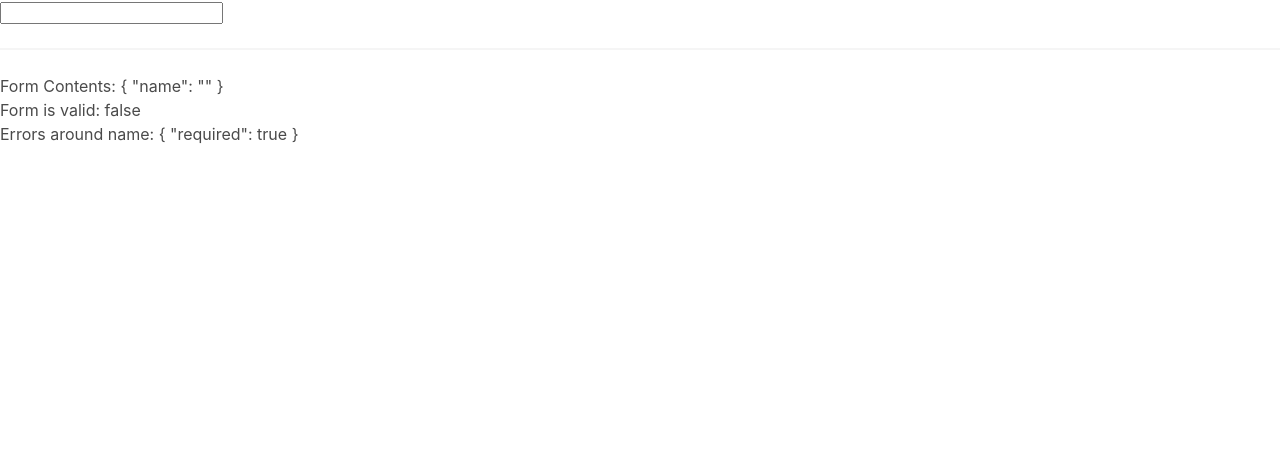
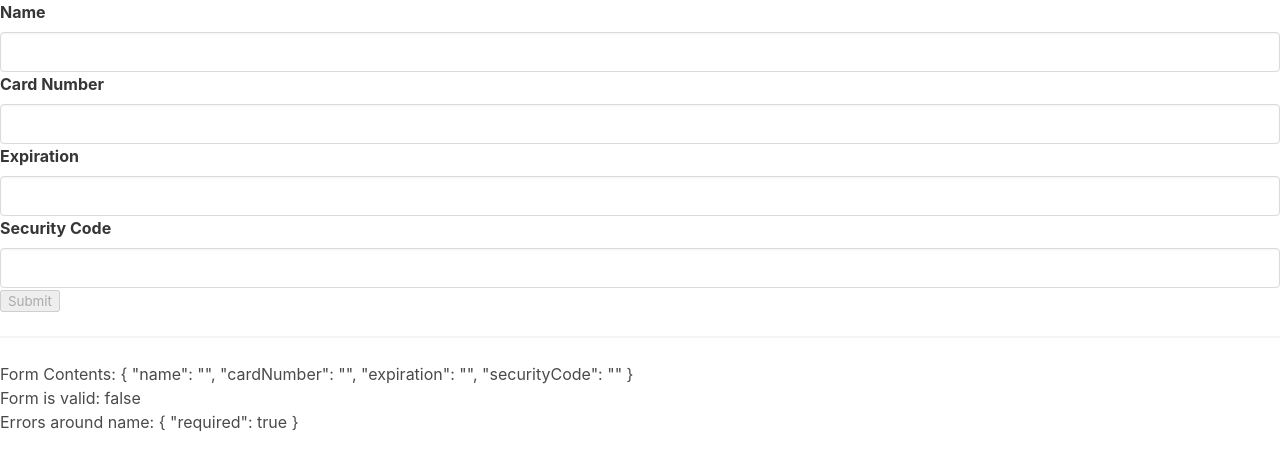
Before and after one commit to ShabanK/angular-credit-card-form, an Angular app: page / in a window 1280 px wide. Shown: the top 468 px of the page. Built offline with nearby package versions, Linux system fonts and the light colour scheme.

Commit message:
need input masking

```diff
--- a/src/app/card-form/card-form.component.html
+++ b/src/app/card-form/card-form.component.html
@@ -1,5 +1,26 @@
-<form [formGroup]="cardForm" action="">
-  <app-input [control]="cardForm.get('name')" ></app-input>
+<form [formGroup]="cardForm" (ngSubmit)="onSubmit()">
+  <app-input
+    [control]="cardForm.get('name')"
+    label="Name"
+  ></app-input>
+  <app-input
+    [control]="cardForm.get('cardNumber')"
+    label="Card Number"
+  ></app-input>
+  <app-input
+    [control]="cardForm.get('expiration')"
+    label="Expiration"
+  ></app-input>
+  <app-input
+    [control]="cardForm.get('securityCode')"
+    label="Security Code"
+  ></app-input>
+  <button
+    [disabled]="cardForm.invalid"
+    type="submit"
+  >
+    Submit
+  </button>
 </form>
 <hr />
 <div>Form Contents: {{cardForm.value | json}} </div>
--- a/src/app/card-form/card-form.component.ts
+++ b/src/app/card-form/card-form.component.ts
@@ -12,13 +12,31 @@ export class CardFormComponent implements OnInit {
     name: new FormControl("", [
       Validators.required,
       Validators.minLength(3),
-      Validators.maxLength(6),
-      Validators.pattern(/\s/)
+    ]),
+    cardNumber: new FormControl("",
+    [
+      Validators.required,
+      Validators.minLength(16),
+      Validators.maxLength(16),
+    ]
+    ),
+    expiration: new FormControl("",
+    [
+      Validators.required,
+      Validators.pattern(/^(0[1-9]|1[0-2])\/\d{2}$/),
+    ]),
+    securityCode: new FormControl("",[
+      Validators.required,
+      Validators.min(100),
+      Validators.max(999),
     ])
   })
-  constructor() { }
+  constructor() {  }
 
   ngOnInit() {
   }
+  onSubmit(){
+    console.log("submit fired")
+  }
 
 }
--- a/src/app/input/input.component.html
+++ b/src/app/input/input.component.html
@@ -1,26 +1,30 @@
-<input [formControl]="control" />
-<ng-container *ngIf="control.dirty
-                    && control.touched
-                    && control.errors"
->
-    <div *ngIf="control.errors.required">
+<div class="field">
+  <label class="label">{{label}}</label>
+  <div class="control">
+    <input
+      [ngClass]="{'is-danger': showErrors()}"
+      class="input" [formControl]="control" />
+  </div>
+  <ng-container *ngIf="showErrors()">
+    <div class="help is-danger" *ngIf="control.errors.required">
       A value is required!
     </div>
-    <div *ngIf="control.errors.minlength">
+    <div class="help is-danger" *ngIf="control.errors.minlength">
       The value you entered is
       {{control.errors.minlength.actualLength}}
       characters long, but it must be atleast
       {{control.errors.minlength.requiredLength}}
       characters long!
     </div>
-    <div *ngIf="control.errors.maxlength">
+    <div class="help is-danger" *ngIf="control.errors.maxlength">
       The value you entered is
       {{control.errors.maxlength.actualLength}}
       characters long, but it cannot be more than
       {{control.errors.maxlength.requiredLength}}
       characters long!
     </div>
-    <div *ngIf="control.errors.pattern">
+    <div class="help is-danger" *ngIf="control.errors.pattern">
       Invalid format!
     </div>
-</ng-container>
+  </ng-container>
+</div>
--- a/src/app/input/input.component.ts
+++ b/src/app/input/input.component.ts
@@ -9,10 +9,16 @@ import { FormControl } from "@angular/forms"
 export class InputComponent implements OnInit {
 
   @Input() control: FormControl;
+  @Input() label: string;
 
   constructor() { }
 
   ngOnInit() {
   }
 
+  showErrors(){
+    const {dirty, touched,errors} = this.control
+    return dirty && touched && errors
+  }
+
 }
```
